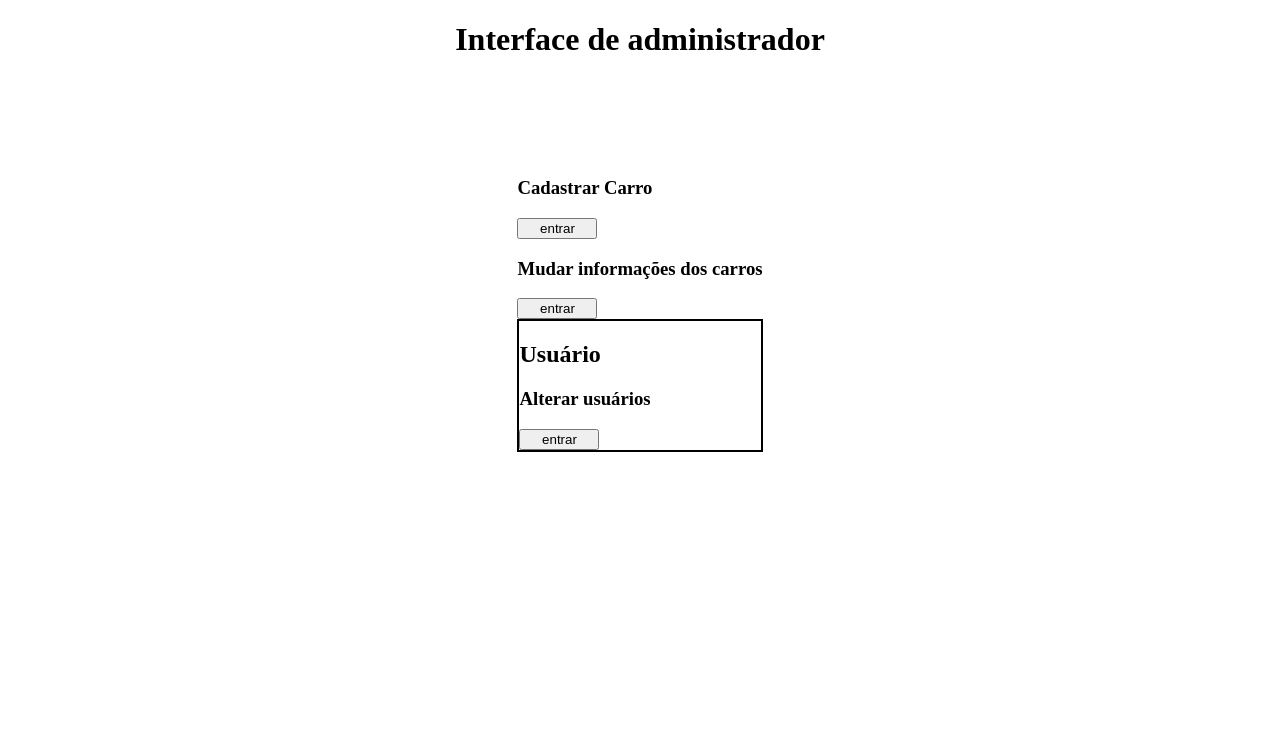
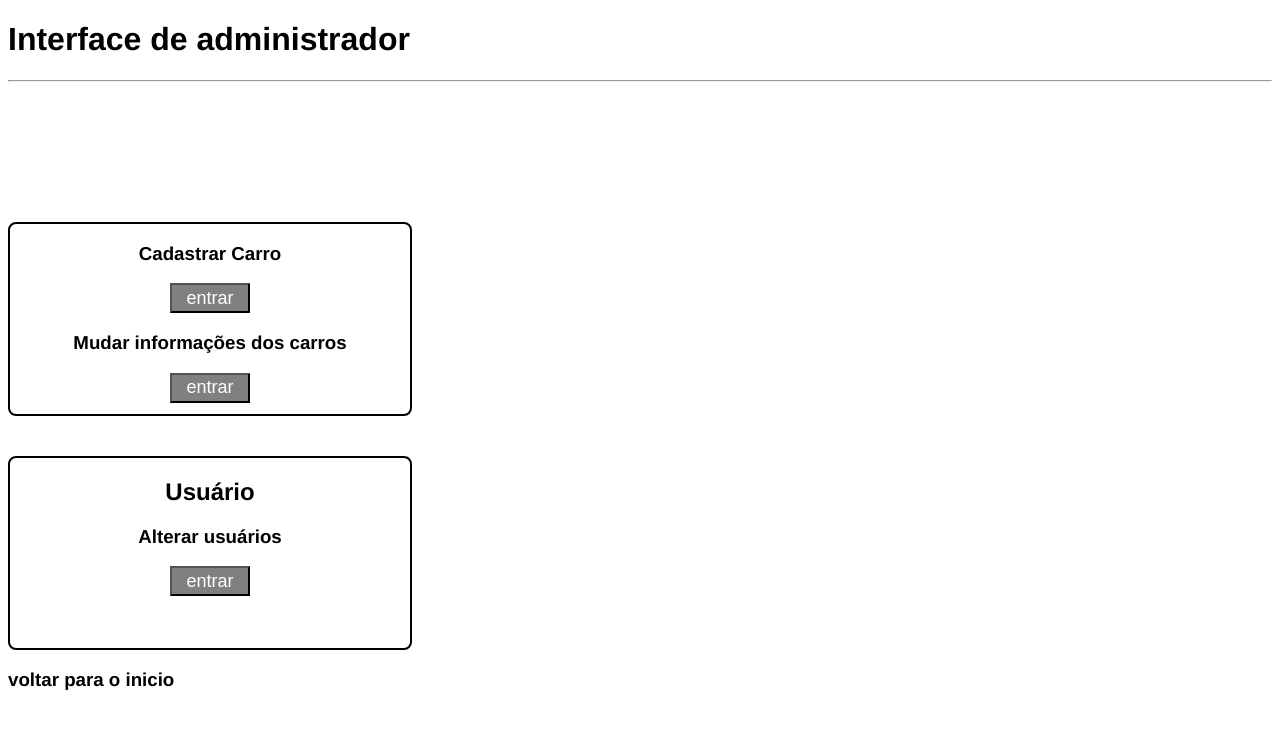
Before and after one commit to AugustoCesa/projeto_clawer, a PHP site: page /intAdm.php in a window 1280 px wide. Shown: the top 729 px of the page. Run offline with PHP 8.4, Linux system fonts and the light colour scheme.

Commit message:
atualizando

```diff
--- a/componentes/header.php
+++ b/componentes/header.php
@@ -9,4 +9,4 @@
     <script src="https://cdn.jsdelivr.net/npm/bootstrap@5.0.2/dist/js/bootstrap.bundle.min.js" integrity="sha384-MrcW6ZMFYlzcLA8Nl+NtUVF0sA7MsXsP1UyJoMp4YLEuNSfAP+JcXn/tWtIaxVXM" crossorigin="anonymous"></script>
     <link href="https://cdn.jsdelivr.net/npm/bootstrap@5.0.2/dist/css/bootstrap.min.css" rel="stylesheet" integrity="sha384-EVSTQN3/azprG1Anm3QDgpJLIm9Nao0Yz1ztcQTwFspd3yD65VohhpuuCOmLASjC" crossorigin="anonymous">
 </head>
-<body style="background-image: linear-gradient(white, #000000);">
+<body style="background-image: linear-gradient(#2046b0,#101c66);">
--- a/intAdm.php
+++ b/intAdm.php
@@ -13,22 +13,23 @@
 
 
 
-    <h1 style="color: black; text-align:center">Interface de administrador</h1>
-
-    <div style="display: flex; justify-content:center; margin-top: 100px ">
+    <h1 style="color: black; text-align:left; font-family:'Franklin Gothic Medium', 'Arial Narrow', Arial, sans-serif">Interface de administrador</h1>
+    <hr>
+    <div style="display: flex; justify-content:left; margin-top: 100px; font-family:'Franklin Gothic Medium', 'Arial Narrow', Arial, sans-serif ">
         <div style="display: flex; flex-direction:column">
-            <h3 style="color: black;">Cadastrar Carro</h3>
-            <button type="button" style="width: 80px;"><a href="CadCarros.php" style="text-decoration:none; color: black;">entrar</a></button>
-            <h3 style="color: black;">Mudar informações dos carros</h3>
-            <button type="button" href="Altcarro.php" style="width: 80px;"><a href="AltCarro.php" style="text-decoration:none; color: black;">entrar</a></button>
-
-            <div style="border: solid black 2px;">
+            <div style="border: solid black 2px; border-radius:8px; margin-top: 40px; text-align:center;height:190px; width: 400px">
+                <h3 style="color: black;">Cadastrar Carro</h3>
+                <button type="button" style="width: 80px; height:30px; background-color:gray;"><a href="CadCarros.php" style="text-decoration:none; color: white; font-size:18px">entrar</a></button>
+                <h3 style="color: black;">Mudar informações dos carros</h3>
+                <button type="button" href="Altcarro.php" style="width: 80px;height:30px; background-color:gray; "><a href="AltCarro.php" style="text-decoration:none; background-color:gray; color:white; font-size:18px">entrar</a></button>
+            </div>
+            <div style="border: solid black 2px; border-radius:8px; margin-top: 40px; text-align:center; height:190px">
                 <h2 style="color: black;">Usuário</h2>
                 <h3 style="color: black;">Alterar usuários</h3>
-                <button type="button" href="AltUsuario.php" style="width: 80px;"><a href="AltUsuarios.php" style="text-decoration:none; color: black;">entrar</a></button>
+                <button type="button" href="AltUsuario.php" style="width: 80px;height:30px; background-color:gray; "><a href="AltUsuarios.php" style="text-decoration:none; color: white; font-size:18px">entrar</a></button>
             </div>
 
-
+            <h3>voltar para o inicio</h3>
 
         </div>
     </div>
```
